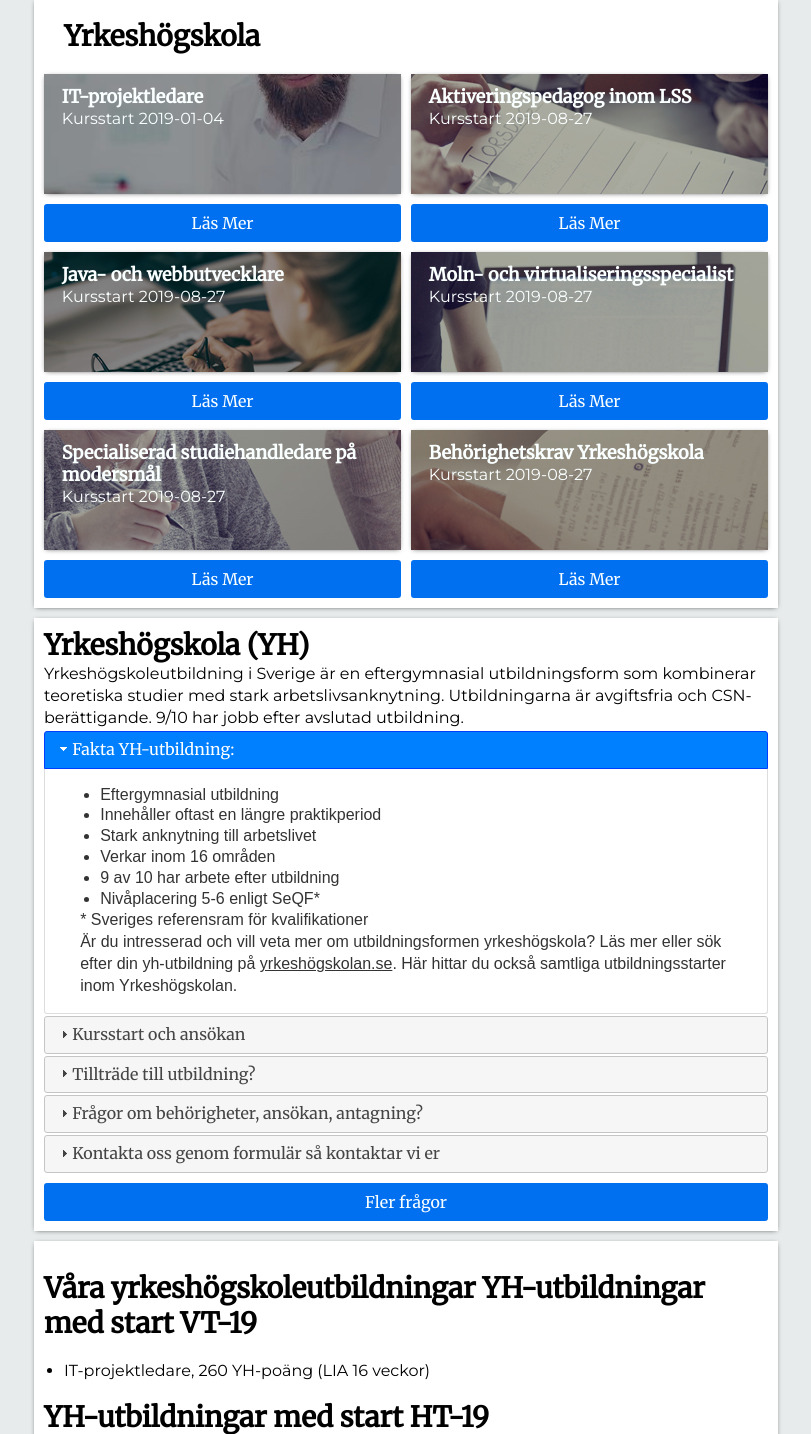
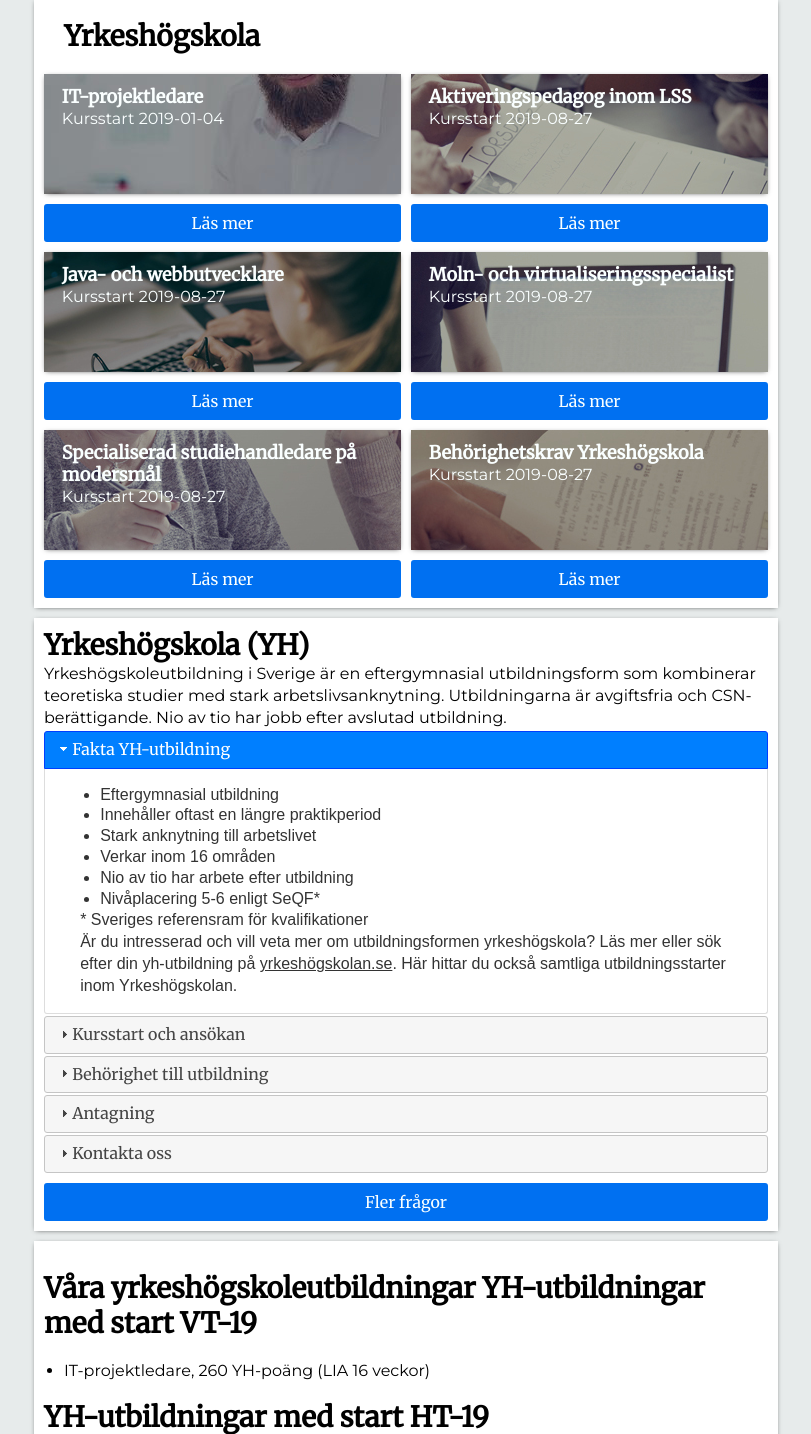
Before and after one commit to pnilssson/projektuppgift, a PHP site: page /utbildningar.html in a window 1280 px wide. Shown: the part 411-1845 px from the top of the page, without its empty margins (234-1045 px from the left). Run offline with PHP 8.4, Linux system fonts and the light colour scheme; some libraries are stand-ins or nearby versions.

Commit message:
språkredigeringar

```diff
--- a/webbprojekt/php/load_big_news.php
+++ b/webbprojekt/php/load_big_news.php
@@ -14,7 +14,7 @@ while($row = mysqli_fetch_assoc($result)){
     echo "<h4>".$row['newsTitle']."</h4>";
     echo "<p class='news-date'>".$row['newsDate']."</p>";
     echo "<a href='#'><p class='news-text'>".$row['newsText']."</p></a>";
-    echo "<a href='#'><p class='read-more'>Läs Mer</a></p>";
+    echo "<a href='#'><p class='read-more'>Läs mer</a></p>";
     echo "</article>";
     $i++;
     if ($i == 5){
--- a/webbprojekt/utbildningar.html
+++ b/webbprojekt/utbildningar.html
@@ -38,7 +38,7 @@
                         <p>Kursstart 2019-01-04</p>
                 </div>
             </a>
-            <div class="read-more-button"><a href="">Läs Mer</a></div>
+            <div class="read-more-button"><a href="">Läs mer</a></div>
             <div class="courseText" id="courseText1"><p>Tycker du att utvecklingsprojekt inom IT verkar spännande? Efter yrkeshögskoleutbildningen IT-projektledare har du möjlighet att bli riktigt attraktiv på arbetsmarknaden.</p></div>
         </div>
         <div class="col-header-right">
@@ -48,7 +48,7 @@
                         <p>Kursstart 2019-08-27</p>
                     </div>
                     </a>
-            <div class="read-more-button"><a href="">Läs Mer</a></div>
+            <div class="read-more-button"><a href="">Läs mer</a></div>
                     <div class="courseText" id="courseText2"><p>Vill du arbeta med att göra vardagen mer aktiv och meningsfull för personer som har en utvecklingsstörning, autism eller som har fått en hjärnskada som vuxen?</p></div>
         </div>
         <div class="col-header-left">
@@ -60,7 +60,7 @@
                         </div>
                     </a>
                     <a class="button-link" href="java.html">
-                    <div class="read-more-button">Läs Mer</div>
+                    <div class="read-more-button">Läs mer</div>
                     </a>
                     <div class="courseText" id="courseText3"><p>Är du intresserad av IT och programmering? Det här är utbildningen som ger dig kompetens inom både system- och webbutveckling, vilket gör dig unik och mycket eftertraktad på arbetsmarknaden.</p></div>
                 </div>
@@ -73,7 +73,7 @@
                         <p>Kursstart 2019-08-27</p>
                         </div>
                     </a>
-                    <div class="read-more-button"><a href="">Läs Mer</a></div>
+                    <div class="read-more-button"><a href="">Läs mer</a></div>
                     <div class="courseText" id="courseText4"><p>Vill du arbeta med IT-säkerhet och förhindra skadliga attacker mot företag och organisationer? Tycker du att nätverks- och molntjänster är spännande?</p></div>
                 </div>
         </div>
@@ -85,7 +85,7 @@
                         <p>Kursstart 2019-08-27</p>
                         </div>
                     </a>
-                    <div class="read-more-button"><a href="">Läs Mer</a></div>
+                    <div class="read-more-button"><a href="">Läs mer</a></div>
                     <div class="courseText" id="courseText5"><p>Vill du stötta elever som är nya i Sverige? Kan du dessutom arabiska, somaliska, dari eller farsi? Då är det här utbildningen för dig!</p></div>
                 </div>
         </div>
@@ -97,7 +97,7 @@
                         <p>Kursstart 2019-08-27</p>
                         </div>
                     </a>
-                    <div class="read-more-button"><a href="">Läs Mer</a></div>
+                    <div class="read-more-button"><a href="">Läs mer</a></div>
                     <div class="courseText" id="courseText6"><p>För att du ska få tillträde att läsa en yrkeshögskoleutbildning krävs grundläggande behörighet. Utöver det kräver vissa utbildningar särskilda förkunskaper och/eller villkor. Reel kompetens kan ge dig behörighet om du saknar ovanstående.</p></div>
                 </div>
         </div>
@@ -105,18 +105,18 @@
     <div class="grid-bottom-left">
         <div>
             <h3>Yrkeshögskola (YH)</h3>
-            <p>Yrkeshögskoleutbildning i Sverige är en eftergymnasial utbildningsform som kombinerar teoretiska studier med stark arbetslivsanknytning. Utbildningarna är avgiftsfria och CSN-berättigande. 9/10 har jobb efter avslutad utbildning.</p>
+            <p>Yrkeshögskoleutbildning i Sverige är en eftergymnasial utbildningsform som kombinerar teoretiska studier med stark arbetslivsanknytning. Utbildningarna är avgiftsfria och CSN-berättigande. Nio av tio har jobb efter avslutad utbildning.</p>
             <!--<div id="reklamVideo">Rickard marknadsför utbildningen</div>-->
         </div>
         <div id="accordion">
-            <h4>Fakta YH-utbildning:</h4>
+            <h4>Fakta YH-utbildning</h4>
             <div>
                 <ul>
                     <li>Eftergymnasial utbildning</li>
                     <li>Innehåller oftast en längre praktikperiod</li>
                     <li>Stark anknytning till arbetslivet</li>
                     <li>Verkar inom 16 områden</li>
-                    <li>9 av 10 har arbete efter utbildning</li>
+                    <li>Nio av tio har arbete efter utbildning</li>
                     <li>Nivåplacering 5-6 enligt SeQF*</li>
                 </ul>
                 <p>* Sveriges referensram för kvalifikationer</p>
@@ -124,22 +124,22 @@
             </div>
             <h4>Kursstart och ansökan</h4>
             <div>
-                <p>Vill du göra din ansökan? Gå in på respektive utbildningssida för länk (röd knapp).  Alla ansökningar som inkommer sent kommer att behandlas om det finns lediga platser. Är du nyfiken eller inte hör något från oss så hör av dig till oss!     </p>
+                <p>Ansökning görs på respektive utbildningssida.  Alla ansökningar som inkommer sent kommer att behandlas om det finns lediga platser. Är du nyfiken eller inte hör något från oss så hör av dig till oss!</p>
             </div>
-            <h4>Tillträde till utbildning?</h4>
+            <h4>Behörighet till utbildning</h4>
             <div>
-                <p>Osäker om du har behörighet att söka våra utbildningar? Läs mer om grundläggande behörighet och särskilda förkunskapskrav <a href="https://www.molndal.se/campus-molndal/utbildningar/yrkeshogskola/behorighetskrav-yrkeshogskola.html">här.</a> </p>
+                <p>ÄR du osäker om du har behörighet att söka våra utbildningar? Läs mer om grundläggande behörighet och särskilda förkunskapskrav <a href="https://www.molndal.se/campus-molndal/utbildningar/yrkeshogskola/behorighetskrav-yrkeshogskola.html">här.</a> </p>
             </div>
-            <h4>Frågor om behörigheter, ansökan, antagning?</h4>
+            <h4>Antagning</h4>
             <div>
                 <p>Kontakta Vägledning Campus Mölndal.</p>
                 <p><strong>Vägledning Campus Mölndal </strong></p>
                 <p>Tfn expedition: 031-315 10 14 </p>
                 <p><a href="mailto:yh.campus@molndal.se">Maila expeditionen</a> </p>
             </div>
-            <h4>Kontakta oss genom formulär så kontaktar vi er</h4>
+            <h4>Kontakta oss</h4>
             <div id="form">
-                <p>Du kan också fylla i formuläret nedan, så blir du kontaktad inom kort.</p>
+                <p>Fyll i formuläret nedan så blir du kontaktad inom kort.</p>
                 <p><strong>Val av utbildning *</strong></p>
                 <input type="checkbox" id="aktivPed"><label for="aktivPed">Aktiveringspedagog inom LSS</label><br>
                 <input type="checkbox" id="itProjek"><label for="itProjek">IT-projektledare</label><br>
```
Also changed, not shown: webbprojekt/index.php (+15 -15 lines).
